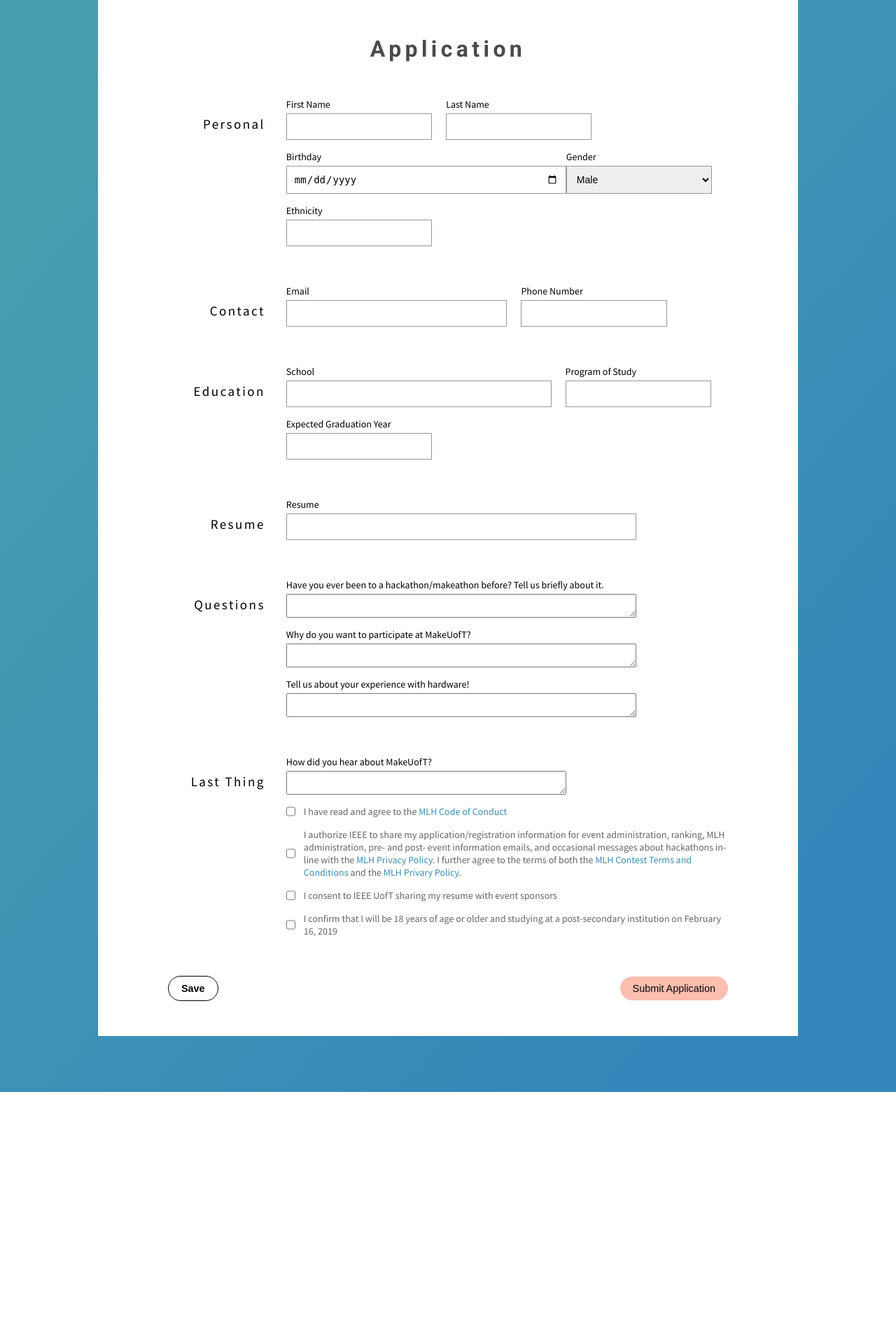
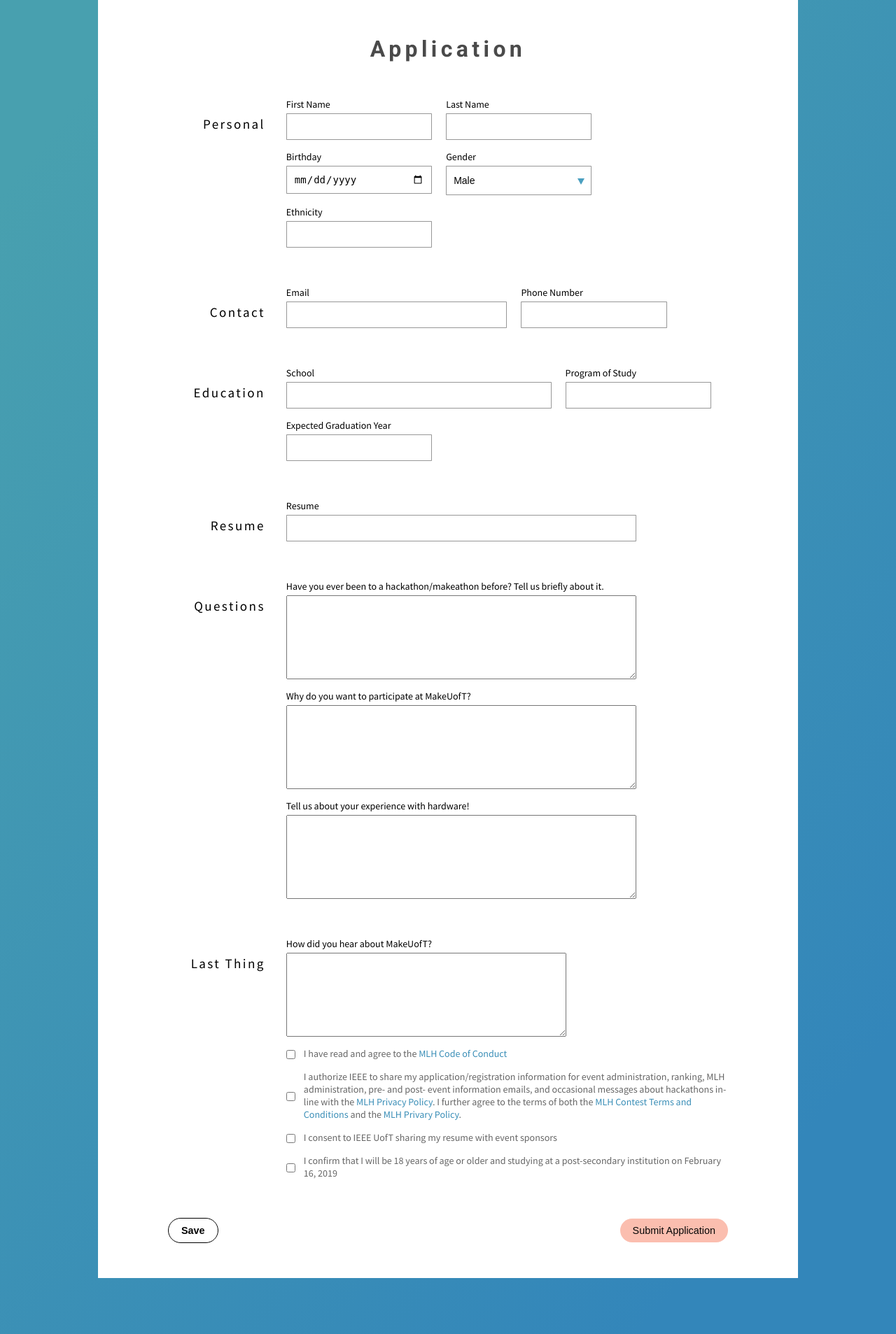
Before and after one commit to grahamhoyes/makeuoft-site-2.0, a Flask app: page /auth/apply in a window 1280 px wide. Shown: the part 60-1967 px from the top of the page at 70% size. Before the commit the page ends 1621 px from the top, so only its background shows below. Run offline with Flask 2, Linux system fonts and the light colour scheme.

Commit message:
Finished styling form

```diff
--- a/application/static/styles/css/styles.css
+++ b/application/static/styles/css/styles.css
@@ -2,6 +2,11 @@
   margin: 0;
   padding: 0;
   box-sizing: border-box;
+}
+
+textarea {
+  height: 120px;
+  outline: none;
 }
 
 body {
@@ -18,6 +23,7 @@ h4 {
   font-size: 20px; }
 p {
   font-size: 19px; }
+
 
 
 .section-headings {
@@ -774,6 +780,7 @@ button.radius, .button.radius {
     margin-bottom: 15px;
     display: flex;
     flex-direction: column;
+    position: relative;
 }
 
 .input-div textarea {
@@ -928,6 +935,7 @@ button.radius, .button.radius {
   max-width: 1000px;
   margin: auto;
   margin-bottom: 80px;
+  position: relative;
 }
 .application-form-div h1 {
   font-size: 32px;
@@ -951,6 +959,7 @@ button.radius, .button.radius {
   display: flex;
   justify-content: space-between;
   width: 100%;
+  position: relative;
 }
 
 .application-div h2 {
@@ -970,6 +979,7 @@ button.radius, .button.radius {
   flex-wrap: wrap;
   margin-left: 30px;
   margin-bottom: 40px;
+  position: relative;
 }
 
 .input-width-third {
@@ -1012,6 +1022,7 @@ button.radius, .button.radius {
 
 .form-checkbox-div input {
   width: auto;
+  margin-top: 3px;
 }
 
 .form-btn-div {
@@ -1039,6 +1050,83 @@ button.radius, .button.radius {
   text-decoration: underline;
 }
 
+.select {
+  -webkit-appearance: none;
+  background-color: #fff;
+  border: 0.8px solid #979797;
+  box-sizing: border-box;
+  border-radius: 0.8px;
+  width: 100%;
+  padding: 12px 10px;
+  font-size: 14px;
+  outline: none;
+}
+
+.arrow-down {
+  width: 0;
+  height: 0;
+  border-left: 5px solid transparent;
+  border-right: 5px solid transparent;
+  border-top: 9px solid #4A9FC0;
+  position: absolute;
+  right: 10px;
+  bottom: 15.5px;
+}
+
+input[type=date]::-webkit-inner-spin-button {
+  color: #4A9FC0;
+}
+
+input[type=date]::-webkit-calendar-picker-indicator {
+  color: #4A9FC0;
+}
+
+@media screen and (max-width: 720px) {
+  .application-div {
+    flex-direction: column;
+    margin: 0 auto 25px;
+  }
+
+  .application-div-inputs {
+    margin: 0;
+    /* justify-content: center; */
+  }
+
+  .input-width-third {
+    width: 45%;
+  }
+
+  .application-div h2 {
+    text-align: left;
+    width: 100%;
+    margin-bottom: 15px;
+
+  }
+  .login-form {
+    min-width: 0;
+  }
+}
+
+@media screen and (max-width: 520px) {
+  .application-div-inputs {
+    flex-direction: column;
+  }
+
+  .application-form-div {
+    width: 90vw;
+  }
+  .login-form input, select, .select, .application-div h2, .input-div, .input-width-full, .form-checkbox-div, .form-btn-div {
+    width: 100%
+  }
+  .input-width-third, .input-width-60, .input-width-half {
+    width: 100%;
+    margin-right: 0;
+    min-width: 0;
+  }
+  .form-checkbox-div input {
+    width: auto;
+  }
+}
 
 /*
 .checkbox-style {
--- a/application/templates/auth/application.html
+++ b/application/templates/auth/application.html
@@ -37,14 +37,15 @@
                         {{ form.last_name(type="text", id="lastName") }}
                     </div>
 
-                    <div class="input-div">
+                    <div class="input-div input-width-third">
                         <label for="birthday">Birthday</label>
                         {{ form.birthday(type="date", id="birthday") }}
                     </div>
 
                     <div class="input-div input-width-third">
                         <label for="gender">Gender</label>
-                        {{ form.gender(type="text", id="gender") }}
+                        {{ form.gender(type="text", id="gender", class="select") }}
+                        <div class="arrow-down"></div>
                     </div>
                     <div class="input-div input-width-third">
                         <label for="ethnicity">Ethnicity</label>
```
